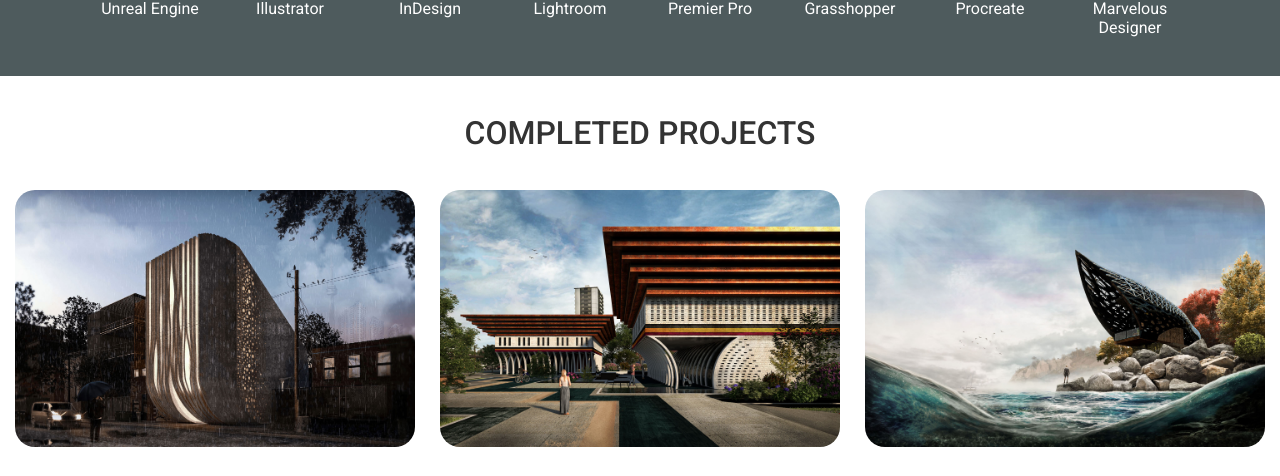
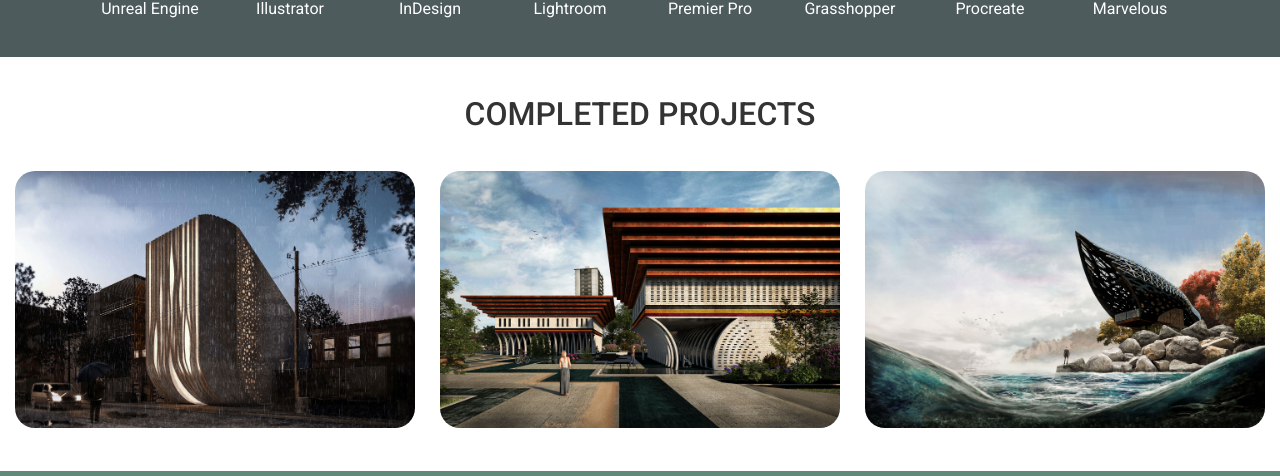
Before and after one commit to Bhavindu/bhavindu.github.io, a plain HTML site: page index.html in a window 1280 px wide. Shown: the part 2251-2727 px from the top of the page. Drawn offline with nearby package versions, Linux system fonts and the light colour scheme; some packages are replaced by stand-ins of ours; a script that the page names is missing.

Commit message:
Update index.html

```diff
--- a/index.html
+++ b/index.html
@@ -399,7 +399,7 @@
 					</div>
 					<div class="flex flex-col">
 						<img class="logos" src="./img/logos/16.png" alt="" />
-						<div class="logo-title">Marvelous <br> Designer</div>
+						<div class="logo-title">Marvelous</div>
 					</div>
 				</div>
 			</div>
```
